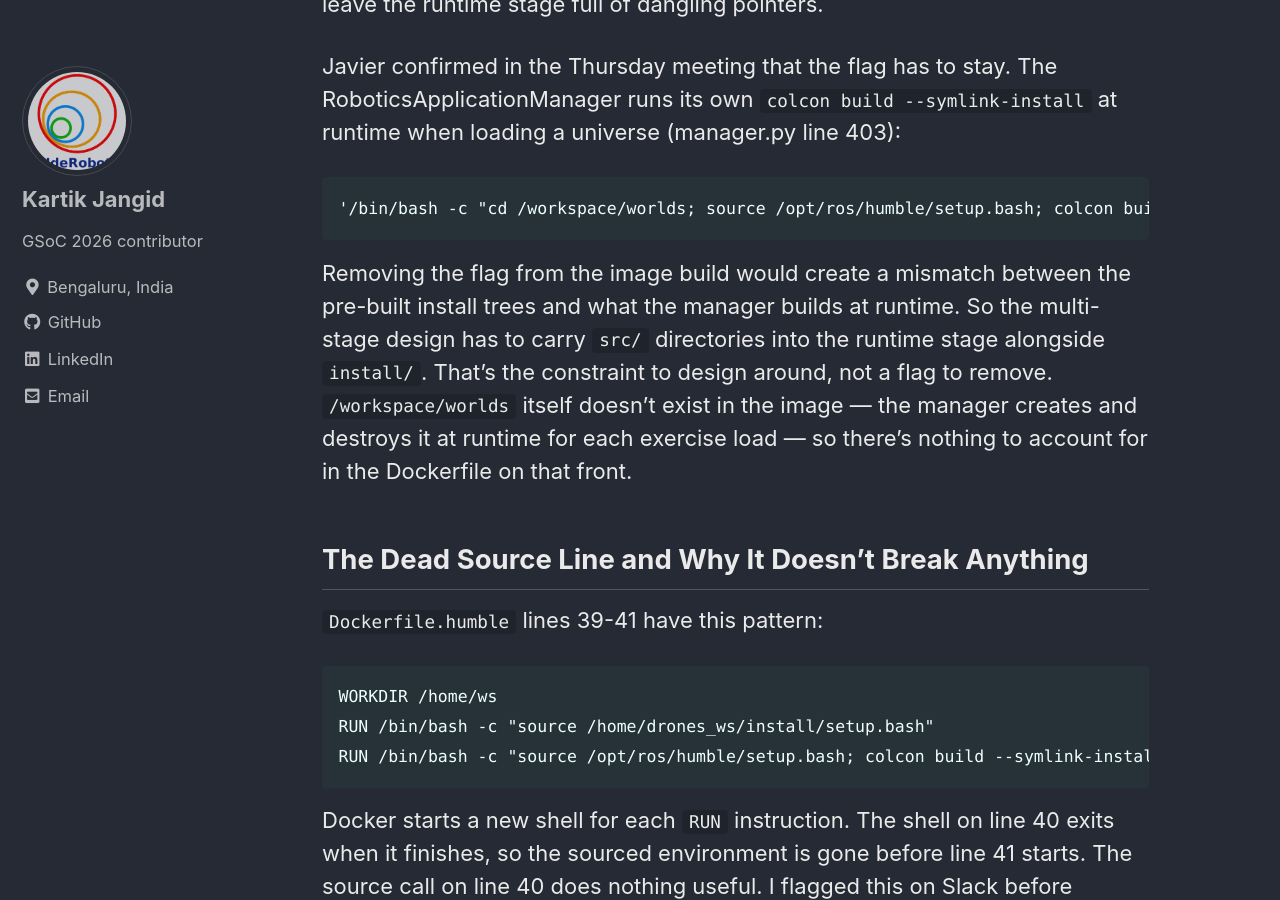
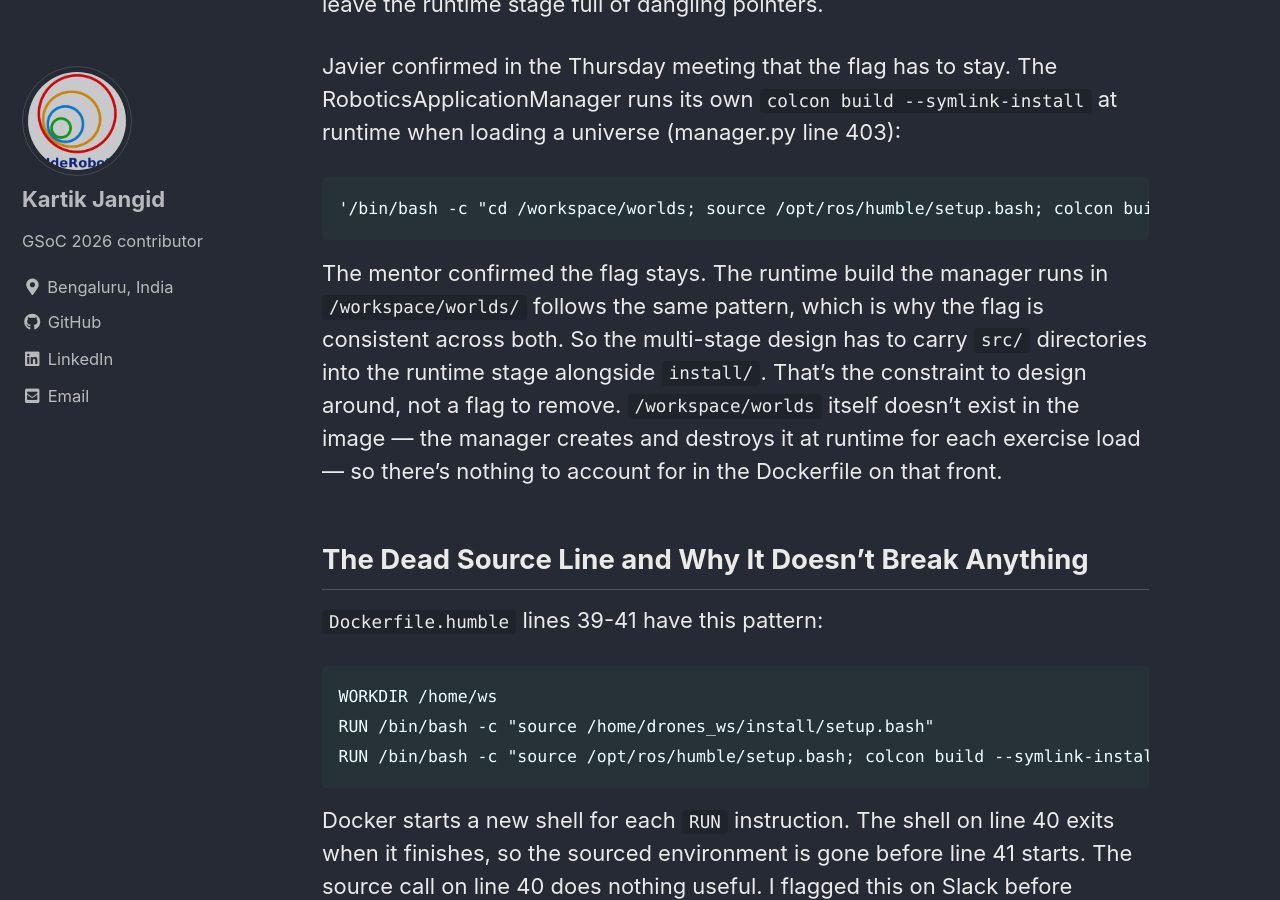
Before and after one commit to TheRoboticsClub/gsoc2026-Kartik_Jangid, a Jekyll site: the page built from docs/_posts/2026-06-18-coding-week-4.md, in a window 1280 px wide and 900 px high, scrolled down 1466 px. Built offline with Jekyll 4.4.1, drawn with Linux system fonts in a browser that asks for light colours; cached includes are drawn as plain includes; some of the changed text lies outside the part shown.

Commit message:
Did some correction

````diff
--- a/docs/_posts/2026-06-18-coding-week-4.md
+++ b/docs/_posts/2026-06-18-coding-week-4.md
@@ -34,7 +34,7 @@ Javier confirmed in the Thursday meeting that the flag has to stay. The Robotics
 '/bin/bash -c "cd /workspace/worlds; source /opt/ros/humble/setup.bash; colcon build --symlink-install; source install/setup.bash; cd ../.."'
 ```
 
-Removing the flag from the image build would create a mismatch between the pre-built install trees and what the manager builds at runtime. So the multi-stage design has to carry `src/` directories into the runtime stage alongside `install/`. That's the constraint to design around, not a flag to remove. `/workspace/worlds` itself doesn't exist in the image — the manager creates and destroys it at runtime for each exercise load — so there's nothing to account for in the Dockerfile on that front.
+The mentor confirmed the flag stays. The runtime build the manager runs in `/workspace/worlds/` follows the same pattern, which is why the flag is consistent across both. So the multi-stage design has to carry `src/` directories into the runtime stage alongside `install/`. That's the constraint to design around, not a flag to remove. `/workspace/worlds` itself doesn't exist in the image — the manager creates and destroys it at runtime for each exercise load — so there's nothing to account for in the Dockerfile on that front.
 
 
 ## The Dead Source Line and Why It Doesn't Break Anything
````
Also changed, not shown: other parts of docs/_posts/2026-06-18-coding-week-4.md (+1 -1 lines).
